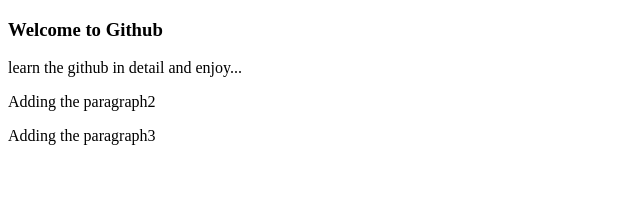
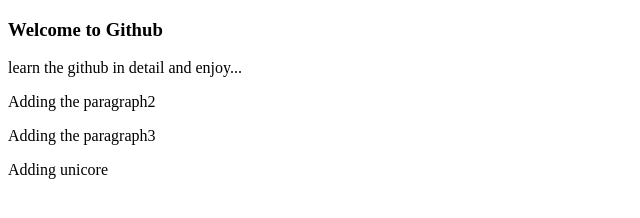
Before and after one commit to abalikile/Hello-World, a plain HTML site: page index.html in a window 1280 px wide. Shown: the whole page, without its empty margins (0-640 px from the left). Drawn offline with Linux system fonts and the light colour scheme.

Commit message:
Update index.html

```diff
--- a/index.html
+++ b/index.html
@@ -9,5 +9,6 @@
 <p>learn the github in detail and enjoy...</p>
 <p>Adding the paragraph2</p>
 <p>Adding the paragraph3</p>
+                     <p>Adding unicore</p>
 </body>
 </html>
```
